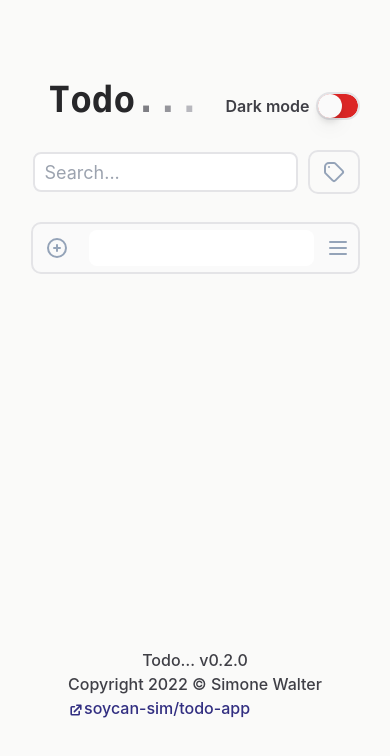
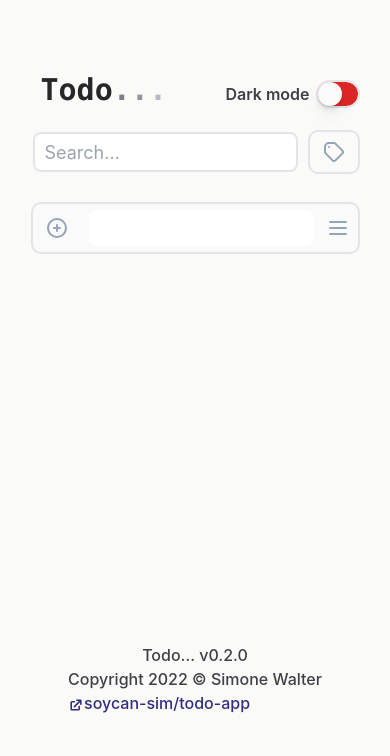
Before and after one commit to sim-the-bean/todo-app, a React (Create React App) app: page / in a window 390 px wide. Shown: the top 756 px of the page. Built offline with nearby package versions, Linux system fonts and the light colour scheme; what react-dnd-touch-backend would draw is missing.

Commit message:
Fix dark mode label on mobile devices
Fixes #21

```diff
--- a/src/App.js
+++ b/src/App.js
@@ -13,7 +13,7 @@ import { useVersion, VERSION } from './version'
 function Title() {
     return (
         <div className="flex-1 w-full">
-            <h1 className="p-4 font-mono font-semibold text-4xl text-zinc-800 dark:text-gray-300">
+            <h1 className="p-2 tablet:p-4 font-mono font-semibold text-3xl tablet:text-4xl text-zinc-800 dark:text-gray-300">
                 Todo
                 <span className="animate-pulse">
                     <span className="text-zinc-600 dark:text-gray-500">
```
